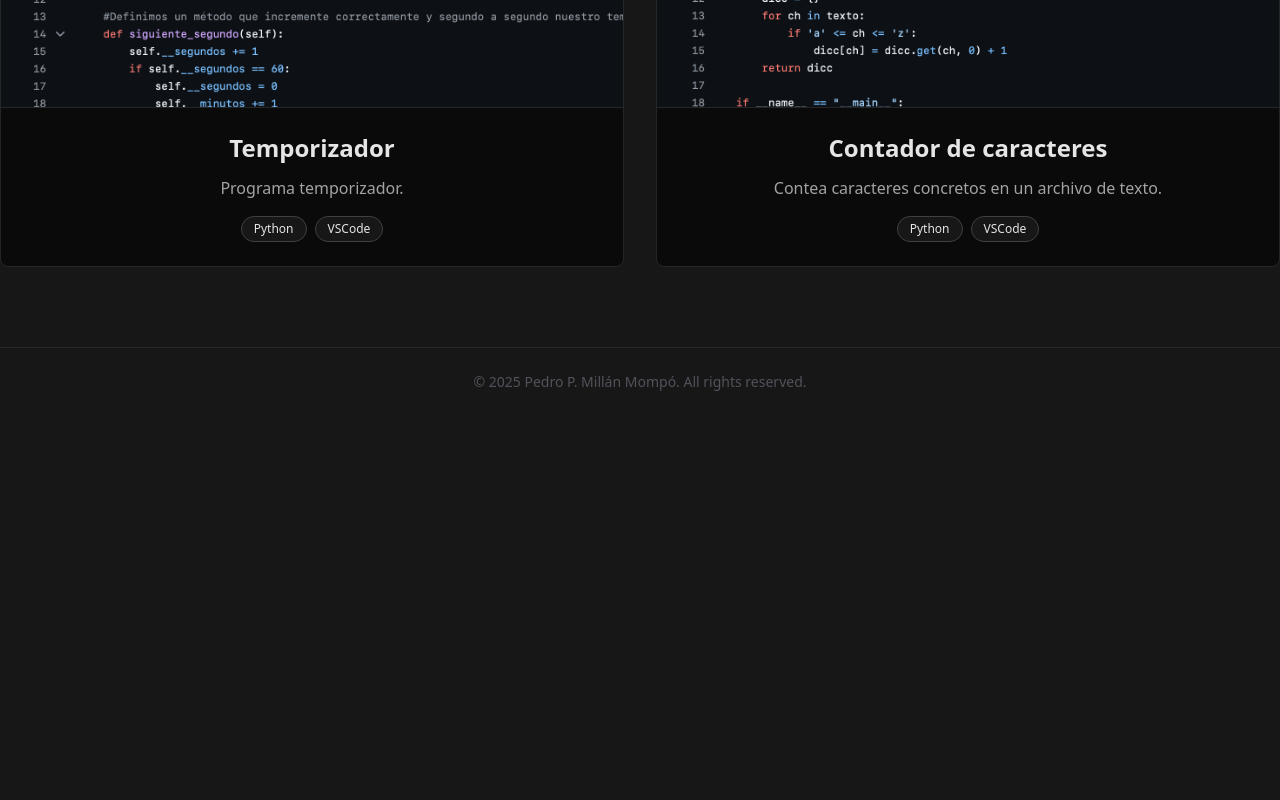
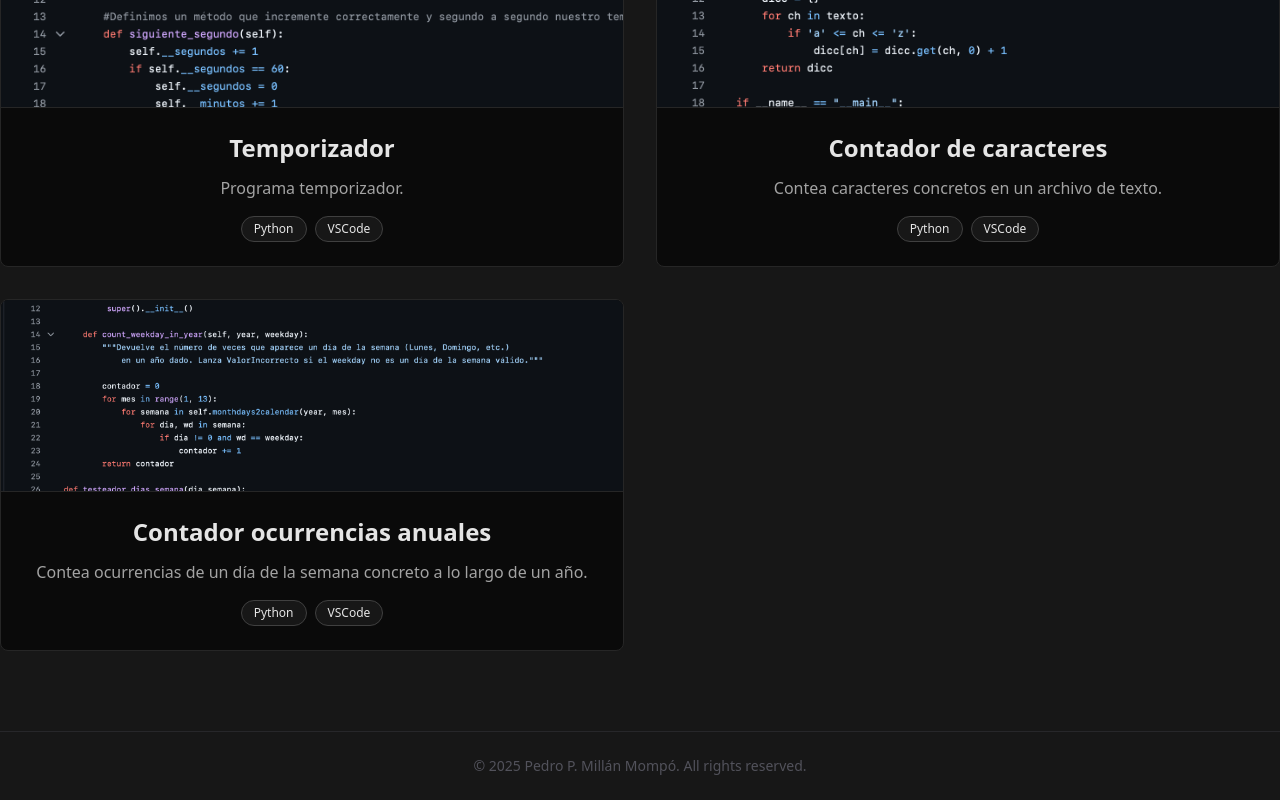
Before and after one commit to pedro-millan/pedro-millan-portfolio, a React (Vite) app: page /#/projects in a window 1280 px wide. Shown: the part 901-1701 px from the top of the page. Before the commit the page ends 1317 px from the top, so only its background shows below. Built offline with nearby package versions, Linux system fonts and the light colour scheme.

Commit message:
chore: adding new projects to Projects section

```diff
--- a/src/features/about/AboutPage.tsx
+++ b/src/features/about/AboutPage.tsx
@@ -91,7 +91,7 @@ export default function AboutPage() {
       { name: "Python", icon: "🐍" },
       { name: "Java", icon: "☕" },
       { name: "PHP", icon: "🐘" },
-      { name: "TypeScript", icon: "🌀" },
+      { name: "TypeScript", icon: "📝" },
       { name: "Node.js", icon: "🟢" },
       { name: "MySQL", icon: "🗄️" },
       { name: "Git & GitHub", icon: "🐙" },
--- a/src/features/projects/ProjectsPage.tsx
+++ b/src/features/projects/ProjectsPage.tsx
@@ -49,6 +49,14 @@ export default function ProjectsPage() {
           image={`${import.meta.env.BASE_URL}latinos.png`}
         />
 
+        <ProjectCard
+          title="Contador ocurrencias anuales"
+          description="Contea ocurrencias de un día de la semana concreto a lo largo de un año."
+          tech={["Python", "VSCode"]}
+          github="https://github.com/pedro-millan/contador_ocurrencias_anuales"
+          image={`${import.meta.env.BASE_URL}anuales.png`}
+        />
+
       </div>
     </section>
   );
```
Also changed, not shown: public/anuales.png (added).
